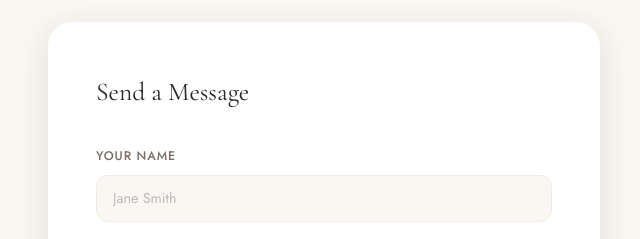
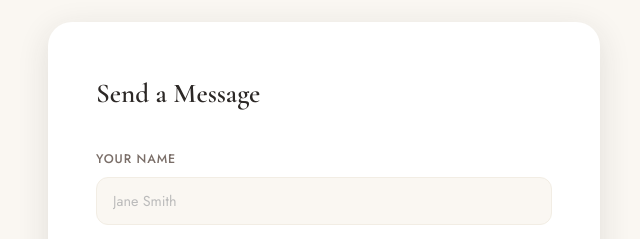
Before and after one commit to spencerbuilds/all-about-you-rentals, a plain HTML site: page contact.html in a window 1280 px wide. Shown: the part 501-740 px from the top of the page, 640-1280 px from the left. Drawn offline with nearby package versions, Linux system fonts and the light colour scheme.

Commit message:
Auto-deploy: update styles.css

```diff
--- a/styles.css
+++ b/styles.css
@@ -738,8 +738,8 @@ button { border: none; background: none; cursor: pointer; font-family: inherit;
 }
 .contact__form h3 {
   font-family: var(--font-serif);
-  font-size: 1.6rem;
-  font-weight: 400;
+  font-size: 1.7rem;
+  font-weight: 600;
   color: var(--charcoal);
   margin-bottom: 2rem;
 }
```
